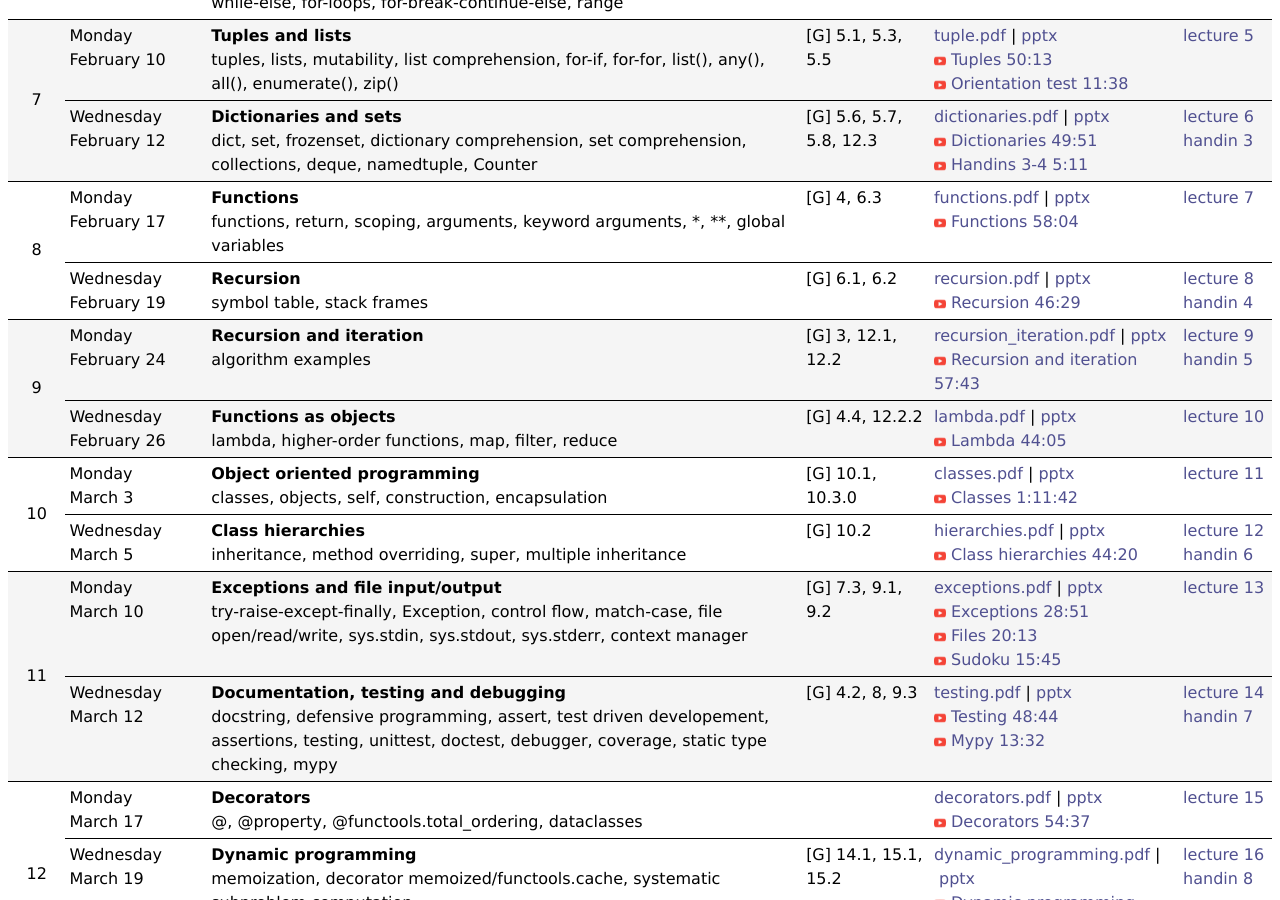
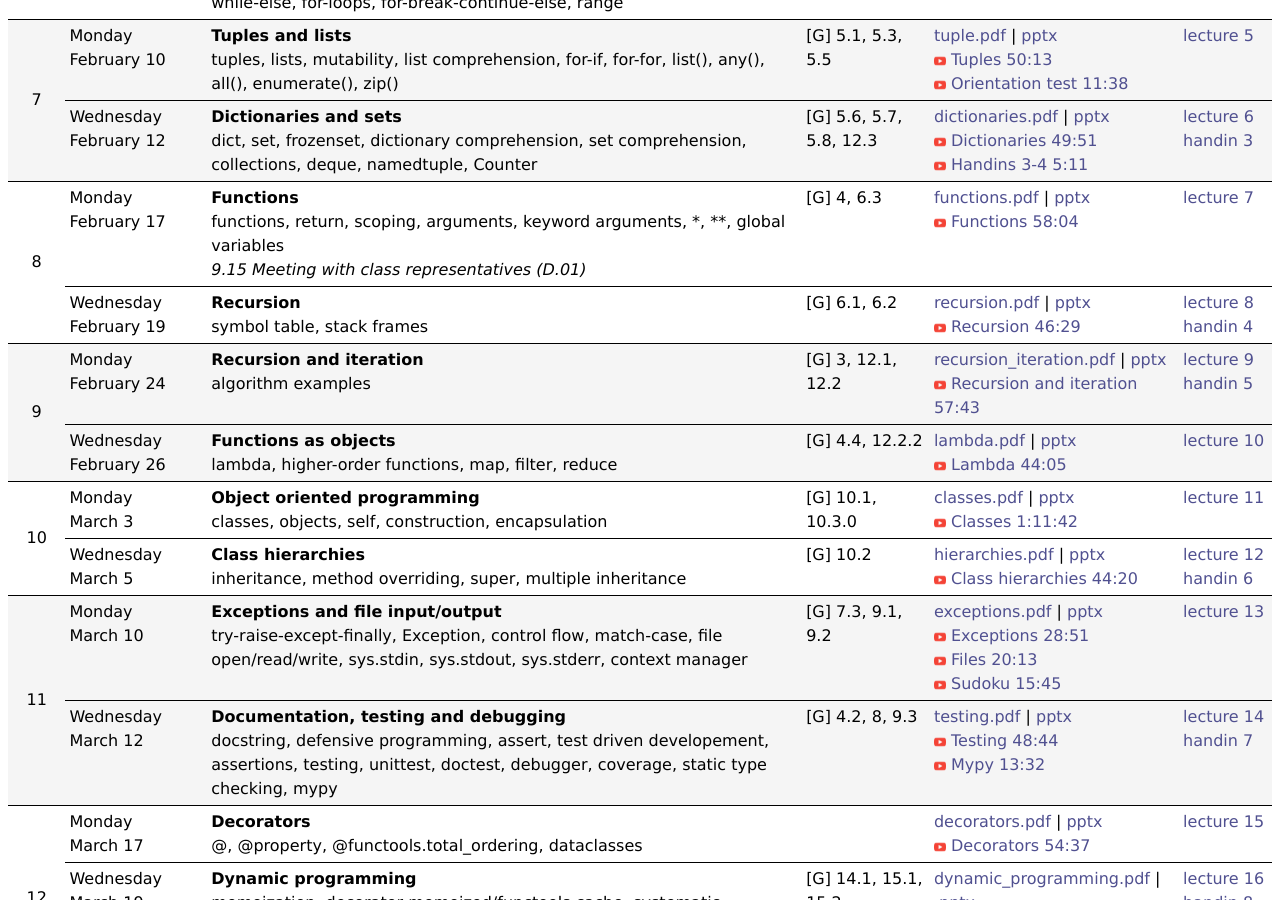
Before and after one commit to gsbrodal/gsbrodal.github.io, a Jekyll site: the page ipsa/plan-compact.html, which Jekyll copies as it is, in a window 1280 px wide and 900 px high, scrolled down 466 px. Built offline with Jekyll 4.4.1, drawn with Linux system fonts in a browser that asks for light colours.

Commit message:
plan-compact.html plan-full.html

```diff
--- a/ipsa/plan-compact.html
+++ b/ipsa/plan-compact.html
@@ -18,7 +18,7 @@
 <tr style="border-bottom: 1px solid black;"><td>Wednesday<br>February 5</td><td><strong>Lists</strong><br>Syntax, operations, copy.deepcopy<br><strong>Control structures<br></strong>while-else, for-loops, for-break-continue-else, range</td><td>[G] 5.2, 5.3, 5.4, 5.5</td><td><a href="slides/lists.pdf" target="_blank">lists.pdf</a>&nbsp;|&nbsp;<a href="slides/lists.pptx" target="_blank">pptx</a><br><img src="youtube.png" class="icon">&nbsp;<a href="https://youtu.be/_YO7Fj8DgmA" target="_blank">Lists 1:00:04</a></td><td><a href="exercises.html#lecture4" target="_blank">lecture 4</a><br><a href="exercises.html#handin2" target="_blank">handin 2</a></td></tr>
 <tr style="border-bottom: 1px solid black;background-color: #f5f5f5;"><td style="vertical-align: middle; text-align: center;" rowspan="2">7</td><td>Monday<br>February 10</td><td><strong>Tuples and lists</strong><br>tuples, lists, mutability, list comprehension, for-if, for-for, list(), any(), all(), enumerate(), zip()</td><td>[G] 5.1, 5.3, 5.5</td><td><a href="slides/tuple.pdf" target="_blank">tuple.pdf</a>&nbsp;|&nbsp;<a href="slides/tuple.pptx" target="_blank">pptx</a><br><img src="youtube.png" class="icon">&nbsp;<a href="https://youtu.be/PrJLmkdmbG4" target="_blank">Tuples 50:13</a><br><img src="youtube.png" class="icon">&nbsp;<a href="https://youtu.be/7-wbJ3Oq2UA" target="_blank">Orientation test 11:38</a></td><td><a href="exercises.html#lecture5" target="_blank">lecture 5</a></td></tr>
 <tr style="border-bottom: 1px solid black;background-color: #f5f5f5;"><td>Wednesday<br>February 12</td><td><strong>Dictionaries and sets</strong><br>dict, set, frozenset, dictionary comprehension, set comprehension, collections, deque, namedtuple, Counter</td><td>[G] 5.6, 5.7, 5.8, 12.3</td><td><a href="slides/dictionaries.pdf" target="_blank">dictionaries.pdf</a>&nbsp;|&nbsp;<a href="slides/dictionaries.pptx" target="_blank">pptx</a><br><img src="youtube.png" class="icon">&nbsp;<a href="https://youtu.be/reZ7mT65WAI" target="_blank">Dictionaries 49:51</a><br><img src="youtube.png" class="icon">&nbsp;<a href="https://youtu.be/obeCar-fPaA" target="_blank">Handins 3-4 5:11</a></td><td><a href="exercises.html#lecture6" target="_blank">lecture 6</a><br><a href="exercises.html#handin3" target="_blank">handin 3</a></td></tr>
-<tr style="border-bottom: 1px solid black;"><td style="vertical-align: middle; text-align: center;" rowspan="2">8</td><td>Monday<br>February 17</td><td><strong>Functions</strong><br>functions, return, scoping, arguments, keyword arguments, *, **, global variables</td><td>[G] 4, 6.3</td><td><a href="slides/functions.pdf" target="_blank">functions.pdf</a>&nbsp;|&nbsp;<a href="slides/functions.pptx" target="_blank">pptx</a><br><img src="youtube.png" class="icon">&nbsp;<a href="https://youtu.be/CS2u04CdH9c" target="_blank">Functions 58:04</a></td><td><a href="exercises.html#lecture7" target="_blank">lecture 7</a></td></tr>
+<tr style="border-bottom: 1px solid black;"><td style="vertical-align: middle; text-align: center;" rowspan="2">8</td><td>Monday<br>February 17</td><td><strong>Functions</strong><br>functions, return, scoping, arguments, keyword arguments, *, **, global variables<br><i>9.15 Meeting with class representatives (D.01)</i></td><td>[G] 4, 6.3</td><td><a href="slides/functions.pdf" target="_blank">functions.pdf</a>&nbsp;|&nbsp;<a href="slides/functions.pptx" target="_blank">pptx</a><br><img src="youtube.png" class="icon">&nbsp;<a href="https://youtu.be/CS2u04CdH9c" target="_blank">Functions 58:04</a></td><td><a href="exercises.html#lecture7" target="_blank">lecture 7</a></td></tr>
 <tr style="border-bottom: 1px solid black;"><td>Wednesday<br>February 19</td><td><strong>Recursion</strong><br>symbol table, stack frames</td><td>[G] 6.1, 6.2</td><td><a href="slides/recursion.pdf" target="_blank">recursion.pdf</a>&nbsp;|&nbsp;<a href="slides/recursion.pptx" target="_blank">pptx</a><br><img src="youtube.png" class="icon">&nbsp;<a href="https://youtu.be/appcgfquLW0" target="_blank">Recursion 46:29</a></td><td><a href="exercises.html#lecture8" target="_blank">lecture 8</a><br><a href="exercises.html#handin4" target="_blank">handin 4</a></td></tr>
 <tr style="border-bottom: 1px solid black;background-color: #f5f5f5;"><td style="vertical-align: middle; text-align: center;" rowspan="2">9</td><td>Monday<br>February 24</td><td><b>Recursion and iteration</b><br>algorithm examples</td><td>[G] 3, 12.1, 12.2</td><td><a href="slides/recursion_iteration.pdf" target="_blank">recursion_iteration.pdf</a>&nbsp;|&nbsp;<a href="slides/recursion_iteration.pptx" target="_blank">pptx</a><br><img src="youtube.png" class="icon">&nbsp;<a href="https://youtu.be/Zykr151fig0" target="_blank">Recursion and iteration 57:43</a></td><td><a href="exercises.html#lecture9" target="_blank">lecture 9</a><br><a href="exercises.html#handin5" target="_blank">handin 5</a></td></tr>
 <tr style="border-bottom: 1px solid black;background-color: #f5f5f5;"><td>Wednesday<br>February 26</td><td><strong>Functions as objects</strong><br>lambda, higher-order functions, map, filter, reduce</td><td>[G] 4.4, 12.2.2</td><td><a href="slides/lambda.pdf" target="_blank">lambda.pdf</a>&nbsp;|&nbsp;<a href="slides/lambda.pptx" target="_blank">pptx</a><br><img src="youtube.png" class="icon">&nbsp;<a href="https://youtu.be/QKrCM4qCoGA" target="_blank">Lambda 44:05</a></td><td><a href="exercises.html#lecture10" target="_blank">lecture 10</td></tr>
--- a/ipsa/plan-full.html
+++ b/ipsa/plan-full.html
@@ -70,7 +70,7 @@
 <tr style="background-color: #f5f5f5;"><td><i>Literature</i></td><td>[G] 5.6, 5.7, 5.8, 12.3</td></tr>
 <tr style="background-color: #f5f5f5;border-bottom: 1px solid black;"><td><i>Exercises</i></td><td><a href="exercises.html#lecture6">lecture 6</a><br><a href="exercises.html#handin3">handin 3</a></td></tr>
 <tr style=""><td style="vertical-align: middle; text-align: center;" rowspan="12">8</td><td colspan="2"><strong>Monday February 17</strong></td></tr>
-<tr style=""><td colspan="2"><strong>Functions</strong><br>functions, return, scoping, arguments, keyword arguments, *, **, global variables</td></tr>
+<tr style=""><td colspan="2"><strong>Functions</strong><br>functions, return, scoping, arguments, keyword arguments, *, **, global variables<br><i>9.15 Meeting with class representatives (D.01)</i></td></tr>
 <tr style=""><td><i>Slides</i></td><td><a href="slides/functions.pdf">functions.pdf</a>&nbsp;|&nbsp;<a href="slides/functions.pptx">pptx</a></td></tr>
 <tr style=""><td><i>Videos</i></td><td><img src="youtube.png" class="icon">&nbsp;<a href="https://youtu.be/CS2u04CdH9c">Functions 58:04</a></td></tr>
 <tr style=""><td><i>Literature</i></td><td>[G] 4, 6.3</td></tr>
```
